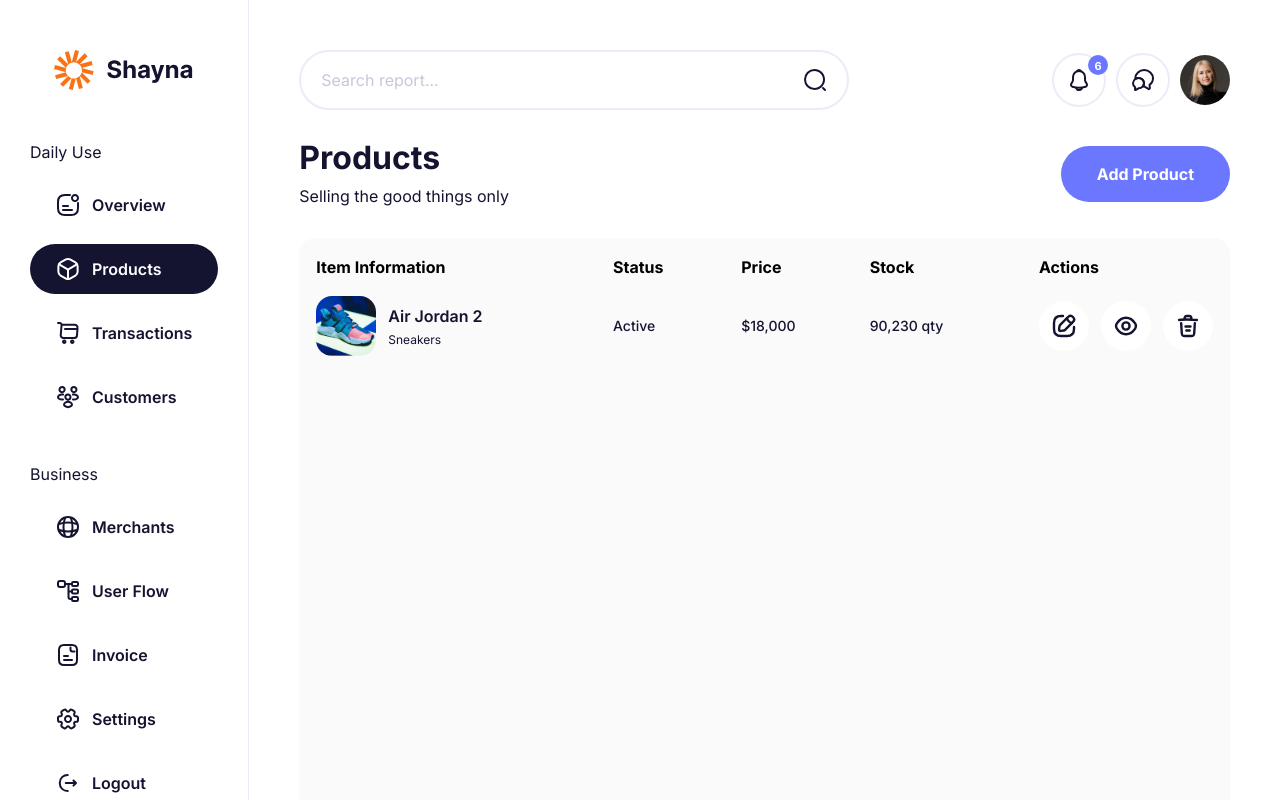
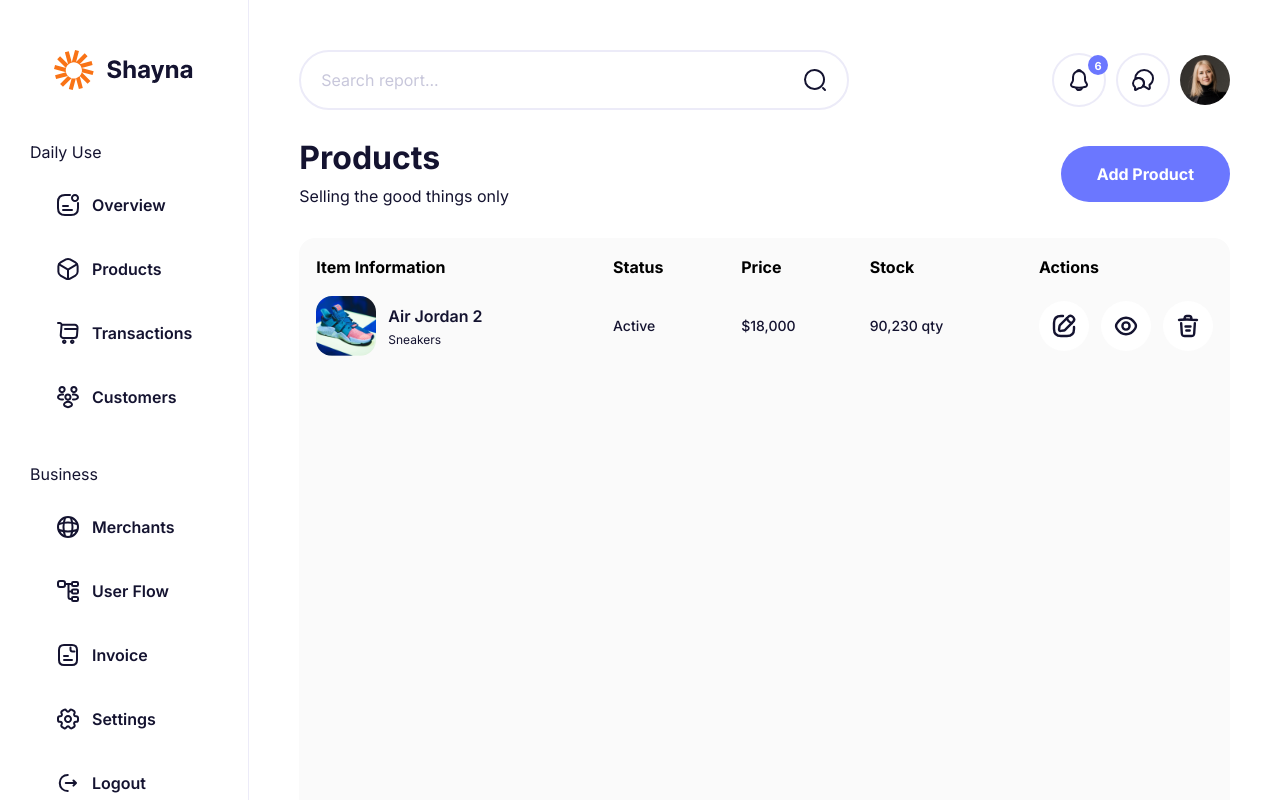
Before and after one commit to shellysinaga/upsales-vue, a Vue app: page /dashboard/products in a window 1280 px wide. Shown: the top 800 px of the page. Built offline with nearby package versions, Linux system fonts and the light colour scheme.

Commit message:
refactor: dashboard layout

```diff
--- /dev/null
+++ b/src/components/Dashboard/Layout/DashboardLayout.vue
@@ -0,0 +1,20 @@
+<script setup lang="ts">
+import DashboardSidebar from '@/components/Dashboard/Layout/DashboardSidebar.vue'
+import DashboardTopBar from '@/components/Dashboard/Layout/DashboardTopBar.vue'
+import { RouterView, useRoute } from 'vue-router'
+import { computed } from 'vue'
+
+const route = useRoute()
+const activeMenu = computed<any>(() => route.meta.activeMenu || 'dashboard')
+const isDashboard = computed<any>(() => route.meta.isDashboard || false)
+</script>
+
+<template>
+  <div class="flex min-h-screen pb-10">
+    <DashboardSidebar :activeMenu="activeMenu"/>
+    <main class="lg:pt-[50px] lg:px-[50px] p-4 w-full lg:border-l lg:border-l-borderLight">
+      <DashboardTopBar :isDashboard="isDashboard"/>
+      <RouterView />
+    </main>
+  </div>
+</template>
--- a/src/router/index.ts
+++ b/src/router/index.ts
@@ -5,6 +5,7 @@ import AddProductView from '@/views/Auth/AddProductView.vue'
 import AddProductPhotoView from '@/views/Auth/AddProductPhotoView.vue'
 import DashboardView from '@/views/Dashboard/DashboardView.vue'
 import ProductIndexView from '@/views/Dashboard/Product/ProductIndexView.vue'
+import DashboardLayout from '@/components/Dashboard/Layout/DashboardLayout.vue'
 
 const router = createRouter({
   history: createWebHistory(import.meta.env.BASE_URL),
@@ -31,13 +32,26 @@ const router = createRouter({
     },
     {
       path: '/dashboard',
-      name: 'dashboard',
-      component: DashboardView,
-    },
-    {
-      path: '/dashboard/products',
-      name: 'dashboard-product-index',
-      component: ProductIndexView
+      component: DashboardLayout,
+      children: [
+        {
+          path: '',
+          name: 'dashboard',
+          component: DashboardView,
+          meta: {
+            isDashboard: true,
+            activeMenu: 'dashboard',
+          },
+        },
+        {
+          path: 'products',
+          name: 'dashboard-product-index',
+          component: ProductIndexView,
+          meta: {
+            activeMenu: 'products',
+          },
+        },
+      ],
     },
   ]
 })
--- a/src/views/Dashboard/DashboardView.vue
+++ b/src/views/Dashboard/DashboardView.vue
@@ -1,6 +1,4 @@
 <script setup lang="ts">
-import DashboardSidebar from '@/components/Dashboard/Layout/DashboardSidebar.vue'
-import DashboardTopBar from '@/components/Dashboard/Layout/DashboardTopBar.vue'
 import DashboardStatisticCard from '@/components/Dashboard/DashboardStatisticCard.vue'
 import DashboardGrowthCard from '@/components/Dashboard/DashboardGrowthCard.vue'
 import DashboardTransactionCard from '@/components/Dashboard/DashboardTransactionCard.vue'
@@ -9,10 +7,6 @@ import DashboardChallengeCard from '@/components/Dashboard/DashboardChallengeCar
 </script>
 
 <template>
-  <div class="flex min-h-screen pb-10">
-    <DashboardSidebar activeMenu="dashboard"/>
-    <main class="lg:pt-[50px] lg:px-[50px] p-4 w-full lg:border-l lg:border-l-borderLight">
-      <DashboardTopBar :isDashboard="true"/>
   <div class="flex flex-col lg:flex-row gap-[30px]">
     <section class="w-full flex flex-col gap-[30px]">
       <DashboardStatisticCard />
@@ -24,6 +18,4 @@ import DashboardChallengeCard from '@/components/Dashboard/DashboardChallengeCar
       <DashboardChallengeCard />
     </section>
   </div>
-    </main>
-  </div>
 </template>
--- a/src/views/Dashboard/Product/ProductIndexView.vue
+++ b/src/views/Dashboard/Product/ProductIndexView.vue
@@ -1,19 +1,11 @@
 <script setup lang="ts">
-import DashboardSidebar from '@/components/Dashboard/Layout/DashboardSidebar.vue'
-import DashboardTopbar from '@/components/Dashboard/Layout/DashboardTopBar.vue'
 import ProductIndexHeader from '@/components/Dashboard/Product/ProductIndexHeader.vue'
 import ProductTable from '@/components/Dashboard/Product/ProductTable.vue'
 </script>
 
 <template>
-  <div class="flex min-h-screen pb-10">
-    <DashboardSidebar activeMenu="product"/>
-    <main class="lg:pt-[50px] lg:px-[50px] p-4 w-full lg:border-l lg:border-l-borderLight">
-      <DashboardTopbar :isDashboard="false"/>
-      <ProductIndexHeader />
-      <section class="w-full min-h-[90vh] p-4 bg-subtleGrey rounded-2xl flex flex-col">
-        <ProductTable />
-      </section>
-    </main>
-  </div>
+  <ProductIndexHeader />
+  <section class="w-full min-h-[90vh] p-4 bg-subtleGrey rounded-2xl flex flex-col">
+    <ProductTable />
+  </section>
 </template>
```
Lines whose indentation alone changed are shown as unchanged.
